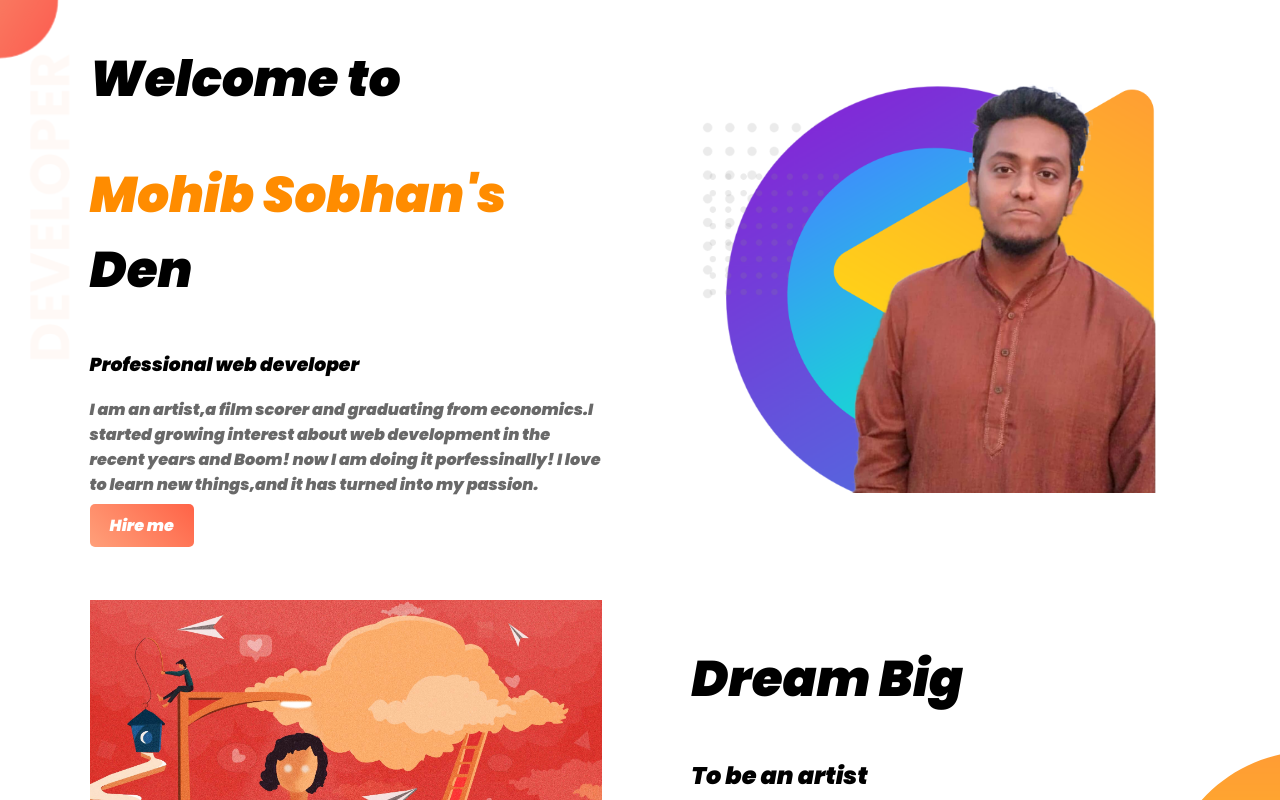
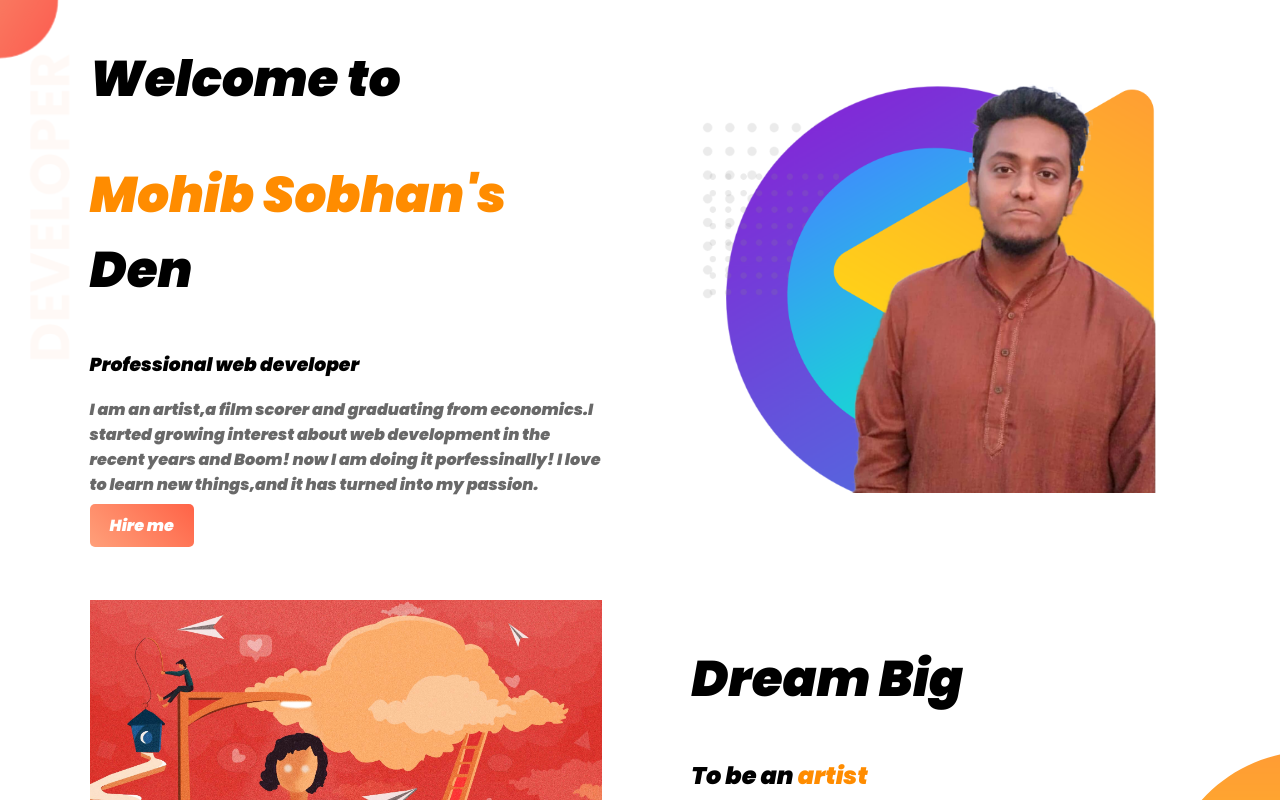
Before and after one commit to Mohib1509/web-portfolio, a plain HTML site: page index.html in a window 1280 px wide. Shown: the top 800 px of the page. Drawn offline with Linux system fonts and the light colour scheme.

Commit message:
ektu vul korsilam

```diff
--- a/index.html
+++ b/index.html
@@ -29,7 +29,7 @@
         </div>
          <div class="half-width">
              <h1>Dream Big</h1>
-             <h2> To be an <span class="name-highlight"> artist</span></h2>
+             <h2> To be an <span class="orange-highlight"> artist</span></h2>
              <p> You can check out my artworks, they are thematic, each of them carries a deep meaning, and
              if you are willing to pay a thought, you are most welcome to my instagram portfolio. I am
              more of a traditional artist, and right now it is just another hobby of mine.</p>
```
